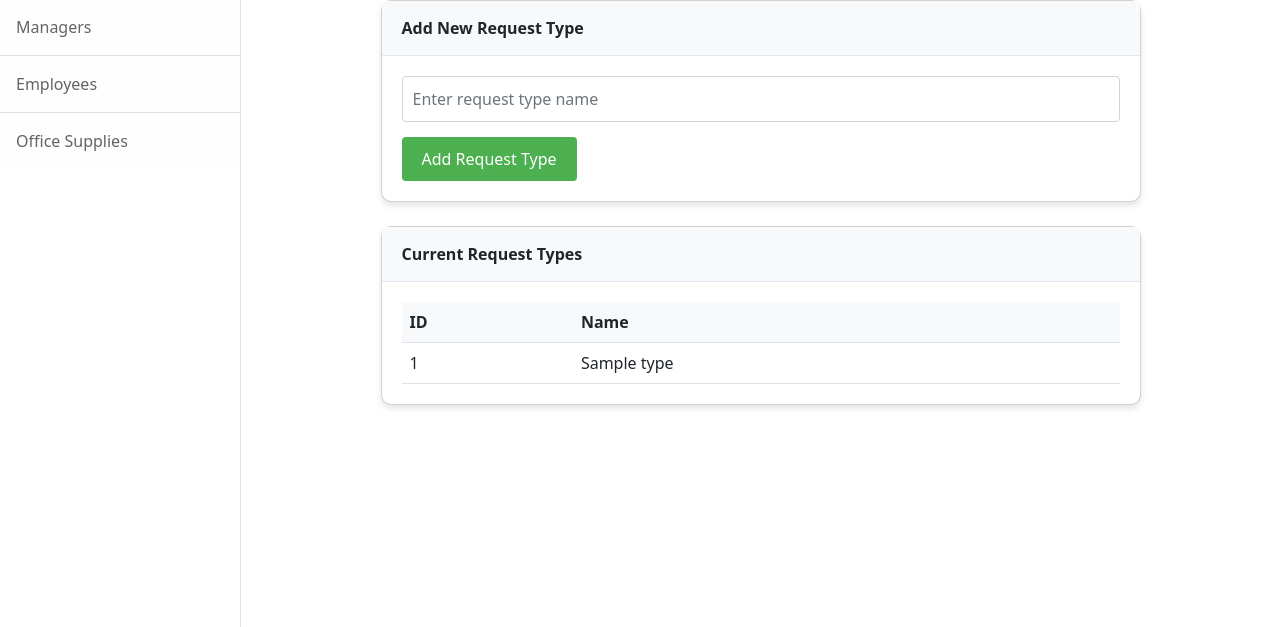
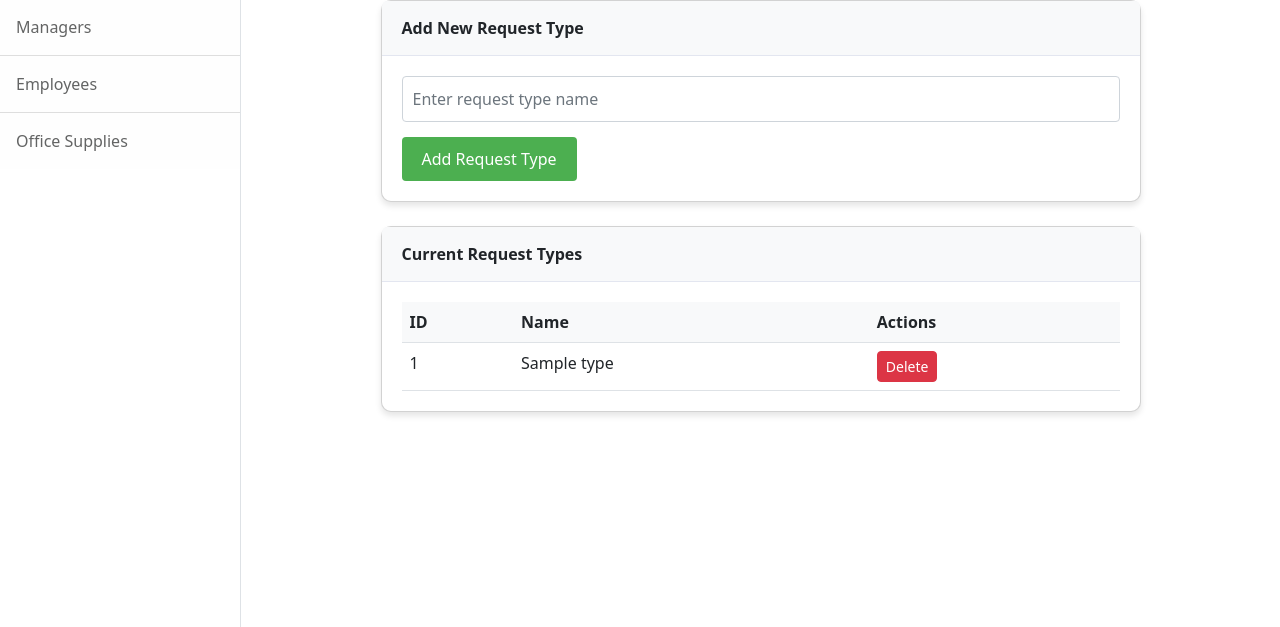
Before and after one commit to aiellom2/team-project, a Flask app: page /admin-request-types in a window 1280 px wide. Shown: the part 173-800 px from the top of the page. Run offline with Flask 3, Linux system fonts and the light colour scheme; tables that the repository leaves empty hold one stand-in row (values such as "Sample post"); parts of the project's set-up code (start-up, migrations or seed data) failed here and were passed over; some libraries are stand-ins or nearby versions.

Commit message:
Update admin-request-types.html

```diff
--- a/app/templates/admin/admin-request-types.html
+++ b/app/templates/admin/admin-request-types.html
@@ -154,7 +154,6 @@
                                 </div>
                             </div>
 
-                            <!-- Request Types Table -->
                             <div class="card">
                                 <div class="card-header">
                                     Current Request Types
@@ -166,6 +165,7 @@
                                             <tr>
                                                 <th>ID</th>
                                                 <th>Name</th>
+                                                <th>Actions</th>
                                             </tr>
                                         </thead>
                                         <tbody>
@@ -173,6 +173,11 @@
                                             <tr>
                                                 <td>{{ request_type.id }}</td>
                                                 <td>{{ request_type.name }}</td>
+                                                <td>
+                                                    <form action="{{ url_for('adminDeleteRequestType', type_id=request_type.id) }}" method="POST" style="display: inline;">
+                                                        <button type="submit" class="btn btn-danger btn-sm" onclick="return confirm('Are you sure you want to delete this request type?');">Delete</button>
+                                                    </form>
+                                                </td>
                                             </tr>
                                             {% endfor %}
                                         </tbody>
```
